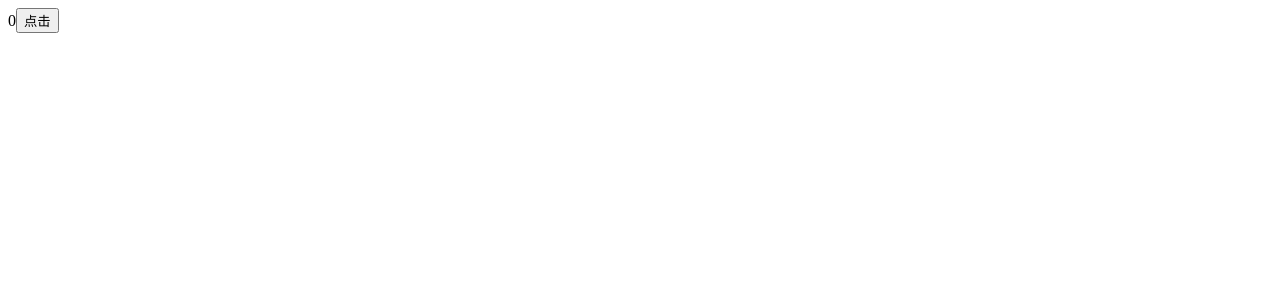
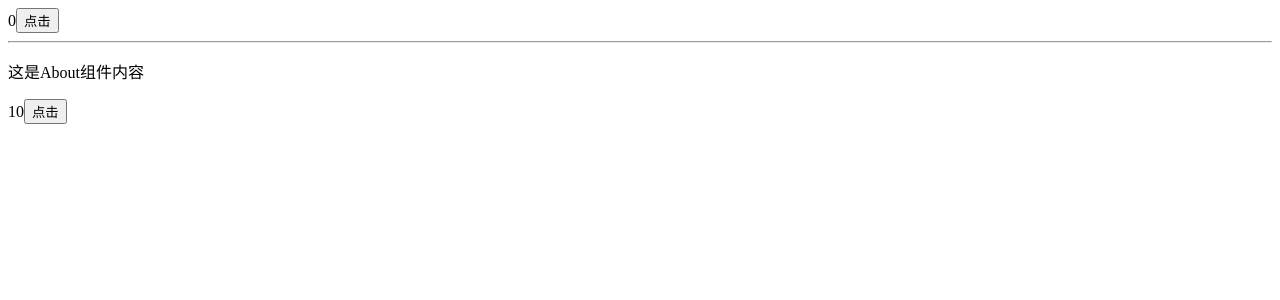
Before and after one commit to hnnaulsy/ReactTodo, a React (Create React App) app: page / in a window 1280 px wide. Shown: the top 300 px of the page. Built offline with nearby package versions, Linux system fonts and the light colour scheme.

Commit message:
组件更新

```diff
--- /dev/null
+++ b/src/About.js
@@ -0,0 +1,35 @@
+import React, { Component, PureComponent } from 'react'
+
+class About extends PureComponent {
+  constructor() {
+    super()
+    this.state = {
+      count: 10
+    }
+  }
+  handler = () => {
+    this.setState({
+      count: this.state.count + 5
+    })
+  }
+  render() {
+    console.log('about组件执行了render')
+    return (
+      <div>
+        <hr />
+        <p>这是About组件内容</p>
+        <span>{this.state.count}</span>
+        <button onClick={this.handler}>点击</button>
+      </div>
+    )
+  }
+
+  // shouldComponentUpdate(nextProps, nextState) {
+  //   if (nextState.count === this.state.count) {
+  //     return false
+  //   }
+  //   return true
+  // }
+}
+
+export default About
--- a/src/App.js
+++ b/src/App.js
@@ -1,16 +1,17 @@
 import React, { Component } from 'react'
+import About from './About'
 
 /**
- * 挂载组件
- *  组件被创建然后插入DOM 当中
- * 生命周期方法
- *  01 constructor        设置组件的初始配置
- *  02 render             解析 JSX ，在界面上展示
- *  03 componentDidMount  组件挂载完成
- *    发送网络请求
- *    添加定义时器
- *    添加事件监听
- *    获取DOM元素
+ * 什么是更新组件
+ *  01 当数据更新之后，组件就需要被重新渲染
+ *  02 外部传入的 props 以及自身管理的状态
+ *
+ * 常用的方法
+ *  shouldComponentUpdate(nextProps, nextState)     组件是否更新
+ *    默认返回的是 true
+ *    如果此方法返回 false 那么后续的方法就不会再执行
+ *  render                                          解析JSX 渲染DOM 呈现界面
+ *  componentDidUpdate                              组件更新完成之后执行
  */
 
 class App extends Component {
@@ -22,7 +23,9 @@ class App extends Component {
     this.handler = this.handler.bind(this)
   }
   handler() {
-    console.log(this)
+    this.setState({
+      count: this.state.count + 1
+    })
   }
   render() {
     console.log('render执行了')
@@ -30,17 +33,22 @@ class App extends Component {
       <div>
         {this.state.count}
         <button onClick={this.handler}>点击</button>
+        <About />
       </div>
     )
   }
   componentDidMount() {
-    console.log('挂载完成了')
+    // console.log('挂载完成了')
     // setInterval(() => {
     //   this.setState({
     //     count: this.state.count + 1
     //   })
     // }, 1000)
   }
+  shouldComponentUpdate(nextProps, nextState) {
+    // console.log('shouldComponentUpdate执行了')
+    return true
+  }
 }
 
 export default App
```
